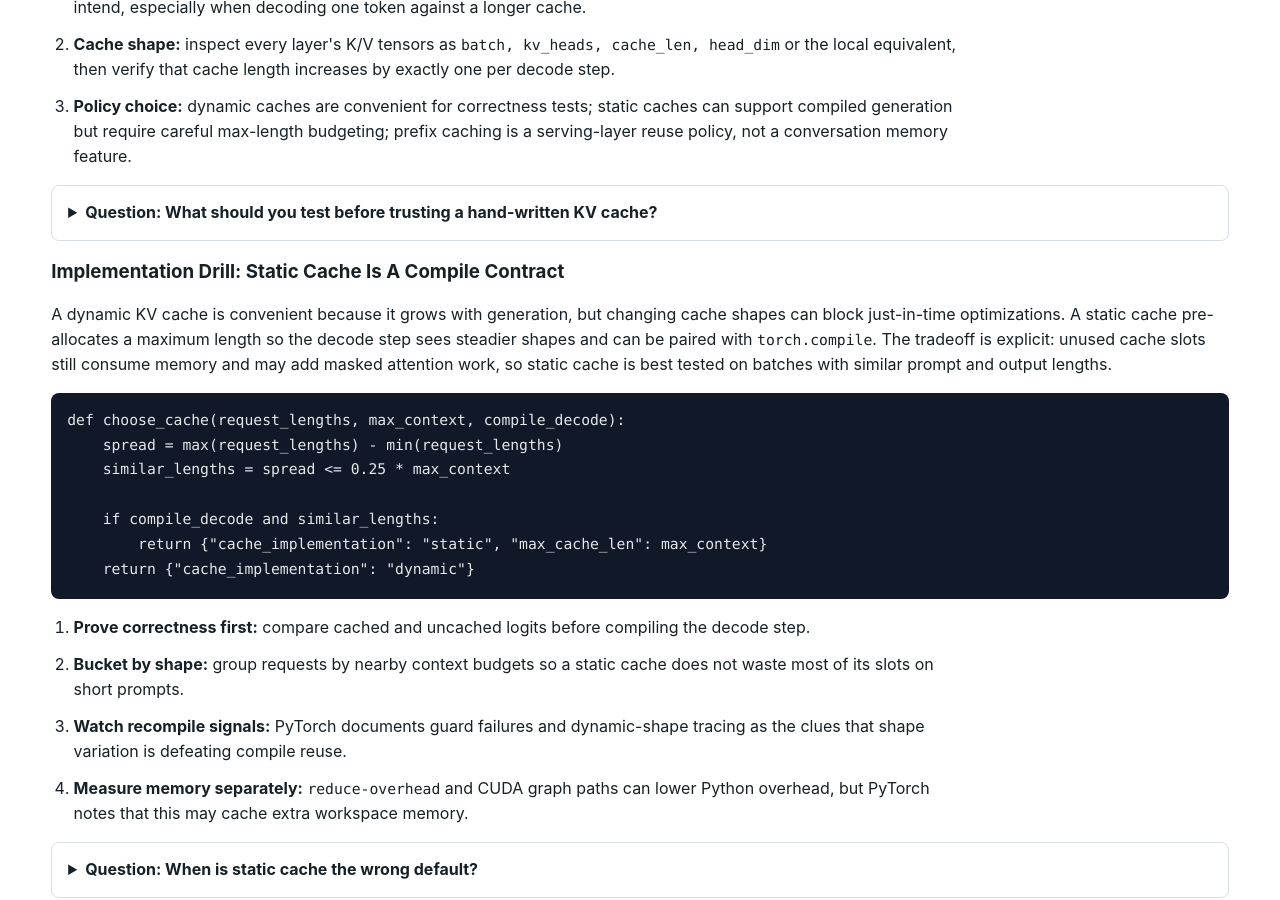
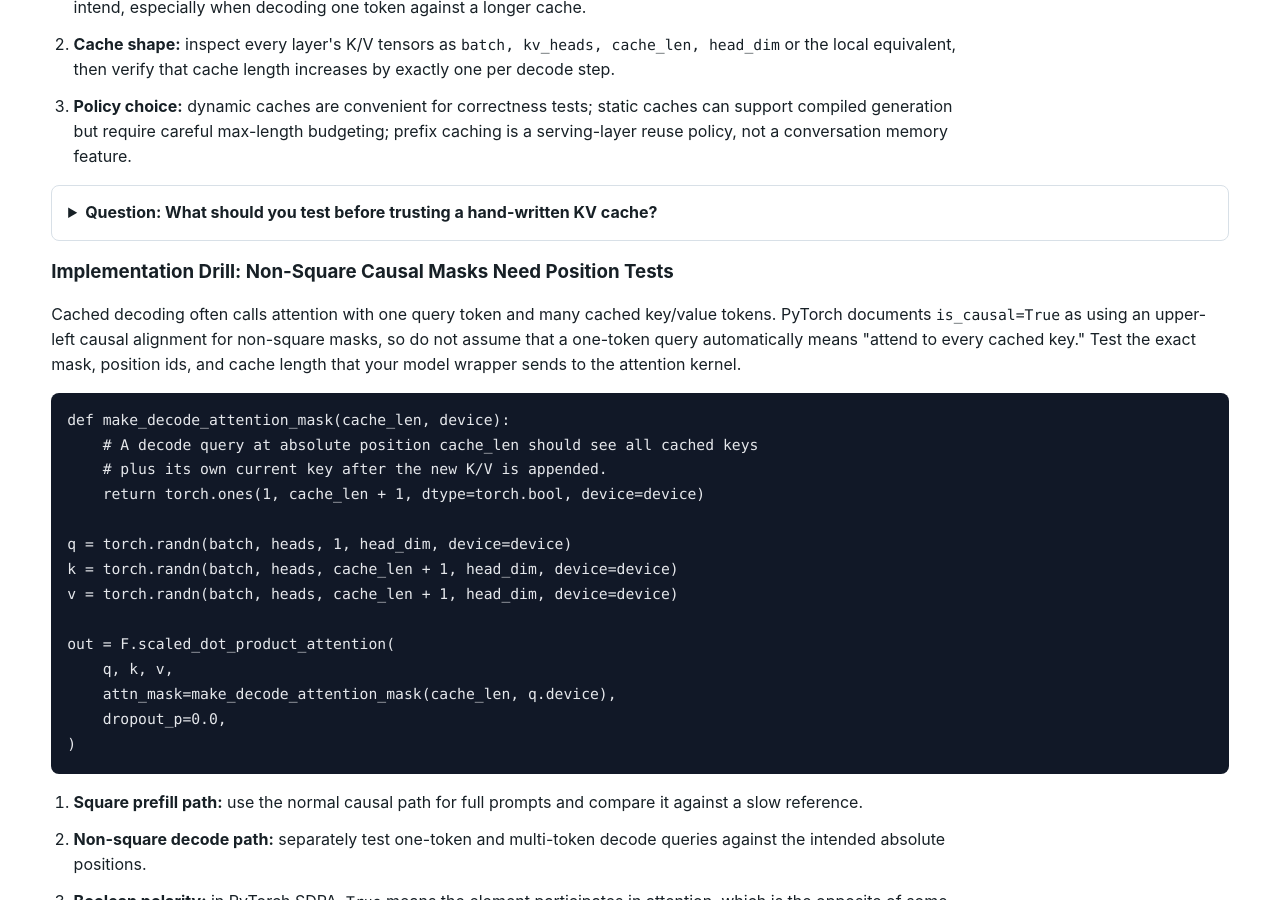
Before and after one commit to kennethli319/kennethli319.github.io, a Jekyll site: the page llm-ml-course/lessons/decoding-kv-cache.html, which Jekyll copies as it is, in a window 1280 px wide and 900 px high, scrolled down 3713 px. Built offline with Jekyll 4.4.1, drawn with Linux system fonts in a browser that asks for light colours; some of the changed text lies outside the part shown.

Commit message:
Sync LLM course KV cache drill

```diff
--- a/llm-ml-course/lessons/decoding-kv-cache.html
+++ b/llm-ml-course/lessons/decoding-kv-cache.html
@@ -150,6 +150,39 @@ torch.testing.assert_close(cached_logits, full_logits, rtol=1e-3, atol=1e-3)</co
         <summary>Question: What should you test before trusting a hand-written KV cache?</summary>
         <p>Compare cached and uncached logits, vary prompt length and batch size, test left/right padding if supported, confirm RoPE positions, and run with deterministic sampling so generation noise does not hide cache errors.</p>
       </details>
+      <h3>Implementation Drill: Non-Square Causal Masks Need Position Tests</h3>
+      <p>
+        Cached decoding often calls attention with one query token and many
+        cached key/value tokens. PyTorch documents <code>is_causal=True</code>
+        as using an upper-left causal alignment for non-square masks, so do not
+        assume that a one-token query automatically means "attend to every
+        cached key." Test the exact mask, position ids, and cache length that
+        your model wrapper sends to the attention kernel.
+      </p>
+      <pre><code class="language-python">def make_decode_attention_mask(cache_len, device):
+    # A decode query at absolute position cache_len should see all cached keys
+    # plus its own current key after the new K/V is appended.
+    return torch.ones(1, cache_len + 1, dtype=torch.bool, device=device)
+
+q = torch.randn(batch, heads, 1, head_dim, device=device)
+k = torch.randn(batch, heads, cache_len + 1, head_dim, device=device)
+v = torch.randn(batch, heads, cache_len + 1, head_dim, device=device)
+
+out = F.scaled_dot_product_attention(
+    q, k, v,
+    attn_mask=make_decode_attention_mask(cache_len, q.device),
+    dropout_p=0.0,
+)</code></pre>
+      <ol class="steps">
+        <li><strong>Square prefill path:</strong> use the normal causal path for full prompts and compare it against a slow reference.</li>
+        <li><strong>Non-square decode path:</strong> separately test one-token and multi-token decode queries against the intended absolute positions.</li>
+        <li><strong>Boolean polarity:</strong> in PyTorch SDPA, <code>True</code> means the element participates in attention, which is the opposite of some padding-mask APIs.</li>
+        <li><strong>Failure signal:</strong> if cached and uncached logits diverge only after the first generated token, inspect mask alignment before tuning numerical tolerances.</li>
+      </ol>
+      <details class="qa">
+        <summary>Question: Why can <code>is_causal=True</code> be risky in a custom decode wrapper?</summary>
+        <p>Because non-square attention masks have an alignment convention. A wrapper that slices queries, appends cache, or shifts positions differently can silently mask the wrong keys unless the decode mask is tested against absolute positions.</p>
+      </details>
       <h3>Implementation Drill: Static Cache Is A Compile Contract</h3>
       <p>
         A dynamic KV cache is convenient because it grows with generation, but
@@ -230,6 +263,7 @@ torch.testing.assert_close(cached_logits, full_logits, rtol=1e-3, atol=1e-3)</co
         <a href="https://docs.pytorch.org/docs/2.12/generated/torch.compile.html">PyTorch torch.compile</a>,
         <a href="https://docs.pytorch.org/docs/stable/generated/torch.multinomial.html">PyTorch torch.multinomial</a>,
         <a href="https://docs.pytorch.org/docs/stable/generated/torch.nn.functional.scaled_dot_product_attention.html">PyTorch SDPA</a>,
+        <a href="https://docs.pytorch.org/docs/2.12/generated/torch.nn.functional.scaled_dot_product_attention.html">PyTorch SDPA causal mask notes</a>,
         <a href="https://docs.vllm.ai/en/stable/features/automatic_prefix_caching/">vLLM automatic prefix caching</a>,
         <a href="https://developers.openai.com/api/docs/guides/structured-outputs">OpenAI structured outputs</a>,
         <a href="https://huggingface.co/blog/constrained-beam-search">Hugging Face constrained beam search</a>,
```
